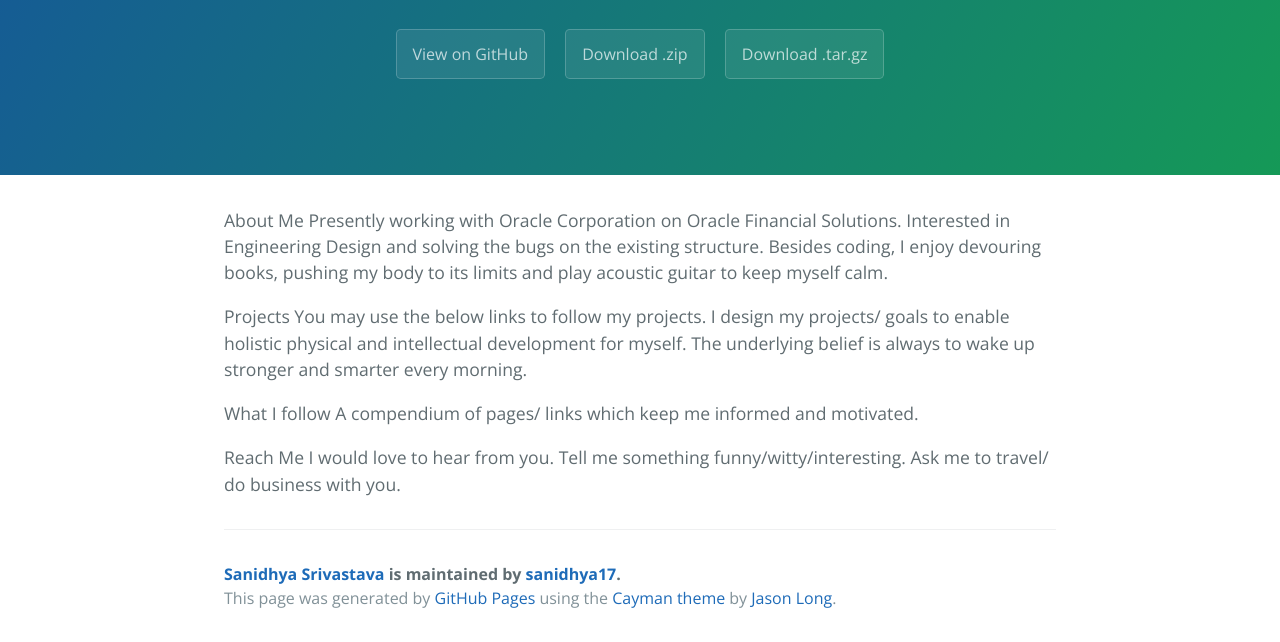
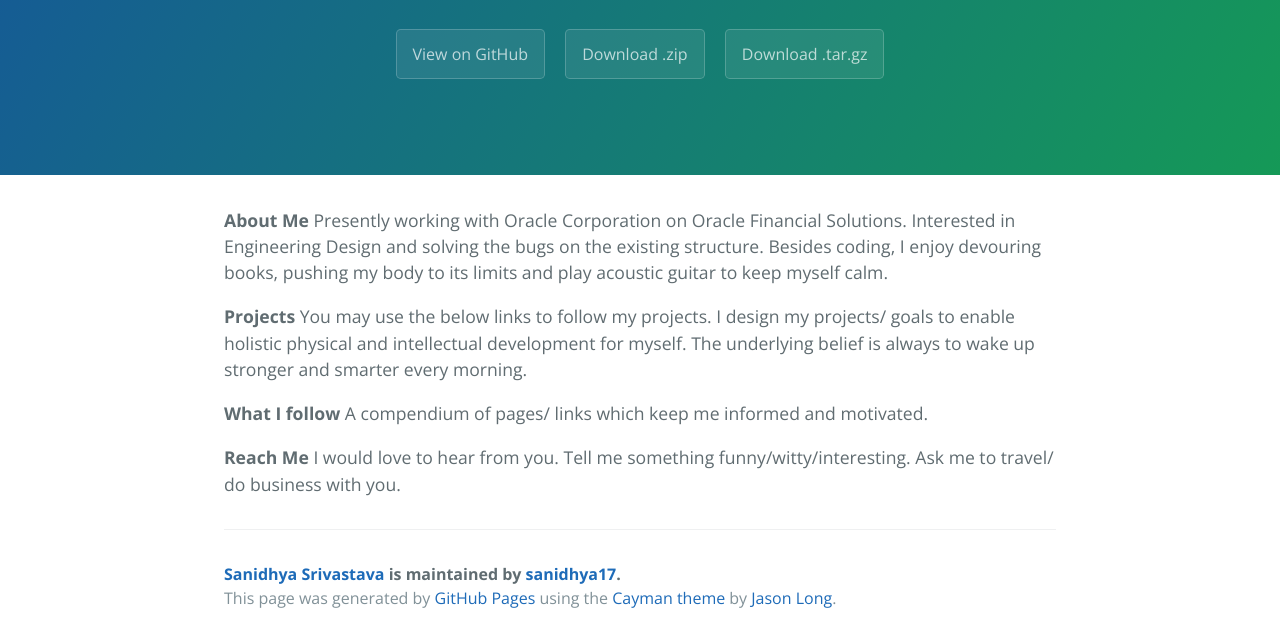
Before and after one commit to sanidhya17/sanidhya-s, a plain HTML site: page index.html in a window 1280 px wide. Shown: the part 208-850 px from the top of the page. Drawn offline with nearby package versions, Linux system fonts and the light colour scheme.

```diff
--- a/index.html
+++ b/index.html
@@ -19,16 +19,16 @@
     </section>
 
     <section class="main-content">
-      <p>About Me
+      <p><strong>About Me</strong>
 Presently working with Oracle Corporation on Oracle Financial Solutions. Interested in Engineering Design and solving the bugs on the existing structure. Besides coding, I enjoy devouring books, pushing my body to its limits and play acoustic guitar to keep myself calm.</p>
 
-<p>Projects
+<p><strong>Projects</strong>
 You may use the below links to follow my projects. I design my projects/ goals to enable holistic physical and intellectual development for myself. The underlying belief is always to wake up stronger and smarter every morning.</p>
 
-<p>What I follow
+<p><strong>What I follow</strong>
 A compendium of pages/ links which keep me informed and motivated.</p>
 
-<p>Reach Me
+<p><strong>Reach Me</strong>
 I would love to hear from you. Tell me something funny/witty/interesting. Ask me to travel/ do business with you.</p>
 
       <footer class="site-footer">
--- a/params.json
+++ b/params.json
@@ -1,6 +1,6 @@
 {
   "name": "Sanidhya Srivastava",
   "tagline": "Software Engineer.Analytical Thinker",
-  "body": "About Me\r\nPresently working with Oracle Corporation on Oracle Financial Solutions. Interested in Engineering Design and solving the bugs on the existing structure. Besides coding, I enjoy devouring books, pushing my body to its limits and play acoustic guitar to keep myself calm.\r\n\r\nProjects\r\nYou may use the below links to follow my projects. I design my projects/ goals to enable holistic physical and intellectual development for myself. The underlying belief is always to wake up stronger and smarter every morning.\r\n\r\nWhat I follow\r\nA compendium of pages/ links which keep me informed and motivated.\r\n\r\nReach Me\r\nI would love to hear from you. Tell me something funny/witty/interesting. Ask me to travel/ do business with you.",
+  "body": "**About Me**\r\nPresently working with Oracle Corporation on Oracle Financial Solutions. Interested in Engineering Design and solving the bugs on the existing structure. Besides coding, I enjoy devouring books, pushing my body to its limits and play acoustic guitar to keep myself calm.\r\n\r\n**Projects**\r\nYou may use the below links to follow my projects. I design my projects/ goals to enable holistic physical and intellectual development for myself. The underlying belief is always to wake up stronger and smarter every morning.\r\n\r\n**What I follow**\r\nA compendium of pages/ links which keep me informed and motivated.\r\n\r\n**Reach Me**\r\nI would love to hear from you. Tell me something funny/witty/interesting. Ask me to travel/ do business with you.",
   "note": "Don't delete this file! It's used internally to help with page regeneration."
 }
```
